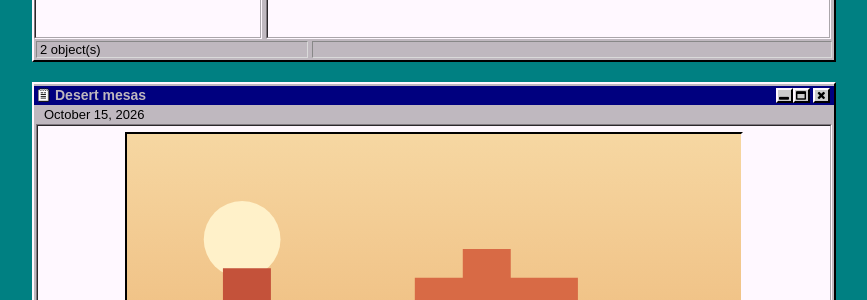
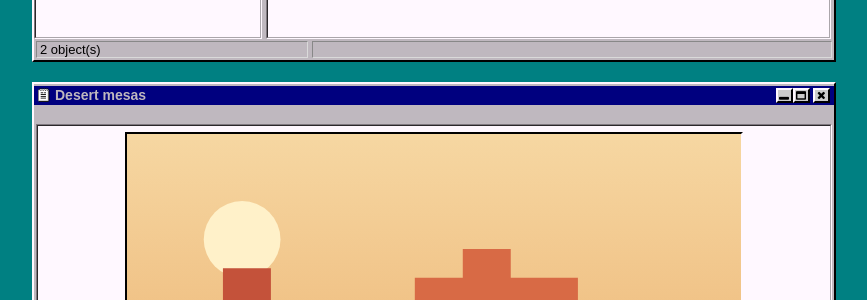
Before and after one commit to Globalnet626/globalnet626.github.io, a Jekyll site: the page built from _gallery/mesa.md, in a window 1280 px wide. Shown: the part 177-477 px from the top of the page, without its empty margins (206-1073 px from the left). Built offline with Jekyll 4.4.1, drawn with Linux system fonts in a browser that asks for light colours.

Commit message:
Hide the build date on opened photos.
Collection files were showing the day the site was built in the document menu. Posts still show their own dates.

Co-authored-by: Miguel Silvino <Globalnet626@users.noreply.github.com>

```diff
--- a/_layouts/default.html
+++ b/_layouts/default.html
@@ -94,7 +94,7 @@
 				<div class="btn"><span class="fa fa-window-minimize"></span></div>
 			</div>
 			<ul class="topbar">
-				<li>{{ page.date | date: '%B %-d, %Y' }}</li>
+				<li>{% unless page.photo %}{{ page.date | date: '%B %-d, %Y' }}{% endunless %}</li>
 			</ul>
 			<div class="post_content">
         		{{ content }}
```
